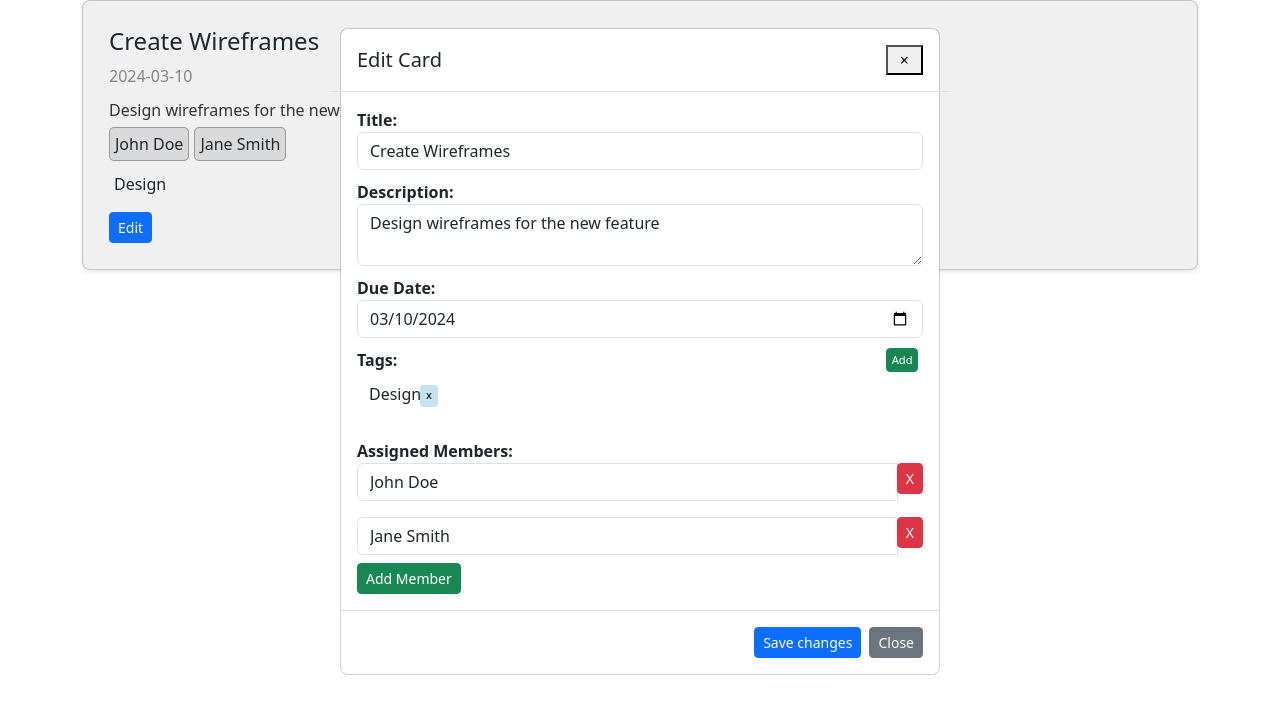
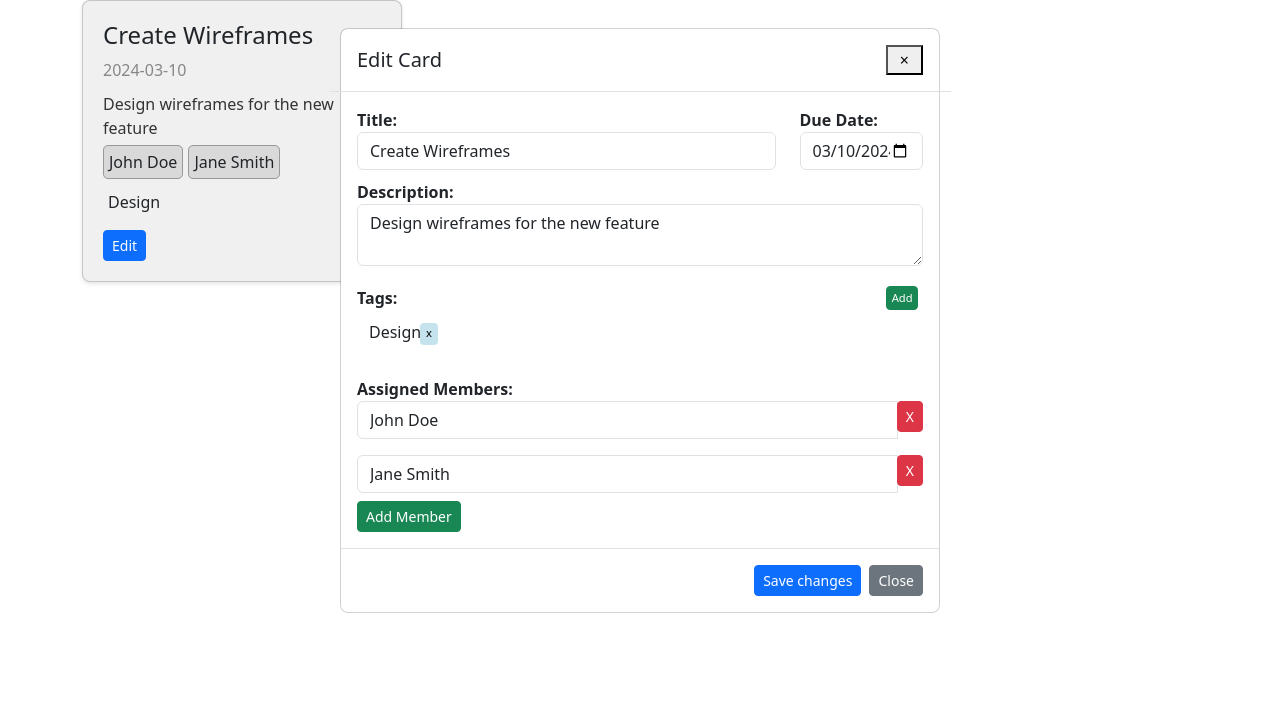
Before and after one commit to SarahCallesDeveloper/BoardTaskMaster, a React (Vite) app in the folder Board_Organizer/: page / in a window 1280 px wide. Both pictures are taken after a click on the button "Edit". Shown: the top 714 px of the page. Built offline with nearby package versions, Linux system fonts and the light colour scheme.

Commit message:
smaller card

```diff
--- a/Board_Organizer/src/Components/card.jsx
+++ b/Board_Organizer/src/Components/card.jsx
@@ -49,13 +49,14 @@ export function Card({ card, onEdit }) {
 
   return (
     <div>
+    <div>
   <div className="container">
     <div className="row">
       <div className="col">
-            <div className="card">
-              <div className="card-body">
+        <div className="card" style={{ maxWidth: '320px' }}>
+          <div className="card-body" style={{padding:10}}>
             <h4>{title}</h4>
-                <p className='date'>{dueDate}</p>
+            <p  className='date'>{dueDate}</p>
             <p className='description'>{description}</p>
             <p>
               {assignedMembers.map((member, index) => (
@@ -85,6 +86,7 @@ export function Card({ card, onEdit }) {
       </div>
     </div>
   </div>
+</div>
       {isEditing && (
         <div className="modal" tabIndex="-1" role="dialog" style={{ display: 'block' }}>
           <div className="modal-dialog" role="document" style={{ maxWidth: '600px', maxHeight: "400px" }}>
@@ -96,10 +98,16 @@ export function Card({ card, onEdit }) {
                 </button>
               </div>
               <div className="modal-body">
-                <div className="form-group" >
+                <div className='row'>
+                <div className="form-group col-9" >
                   <strong>Title:</strong>
                   <div style={{ maxHeight: '100px', overflowY: 'auto' }}>
                     <input className="form-control" value={editedTitle} onChange={(e) => setEditedTitle(e.target.value)} />
+                  </div>
+                </div>
+                <div className="form-group col-3">
+                  <strong >Due Date:</strong>
+                  <input className="form-control" type="date" value={editedDueDate} onChange={(e) => setEditedDueDate(e.target.value)} />
                 </div>
                 </div>
                 <div className="form-group"  style={{ paddingTop: '10px',paddingBottom: '10px' }}>
@@ -108,10 +116,7 @@ export function Card({ card, onEdit }) {
                     <textarea className="form-control" value={editedDescription} onChange={(e) => setEditedDescription(e.target.value)} />
                   </div>
                 </div>
-                <div className="form-group">
-                  <strong >Due Date:</strong>
-                  <input className="form-control" type="date" value={editedDueDate} onChange={(e) => setEditedDueDate(e.target.value)} />
-                </div>
+
                 <div className="form-group">
   <div className='row' style={{ paddingTop: '10px',paddingBottom: '10px' }}>
     <strong className='col-11'>Tags:</strong>
```
Lines whose indentation alone changed are shown as unchanged.
